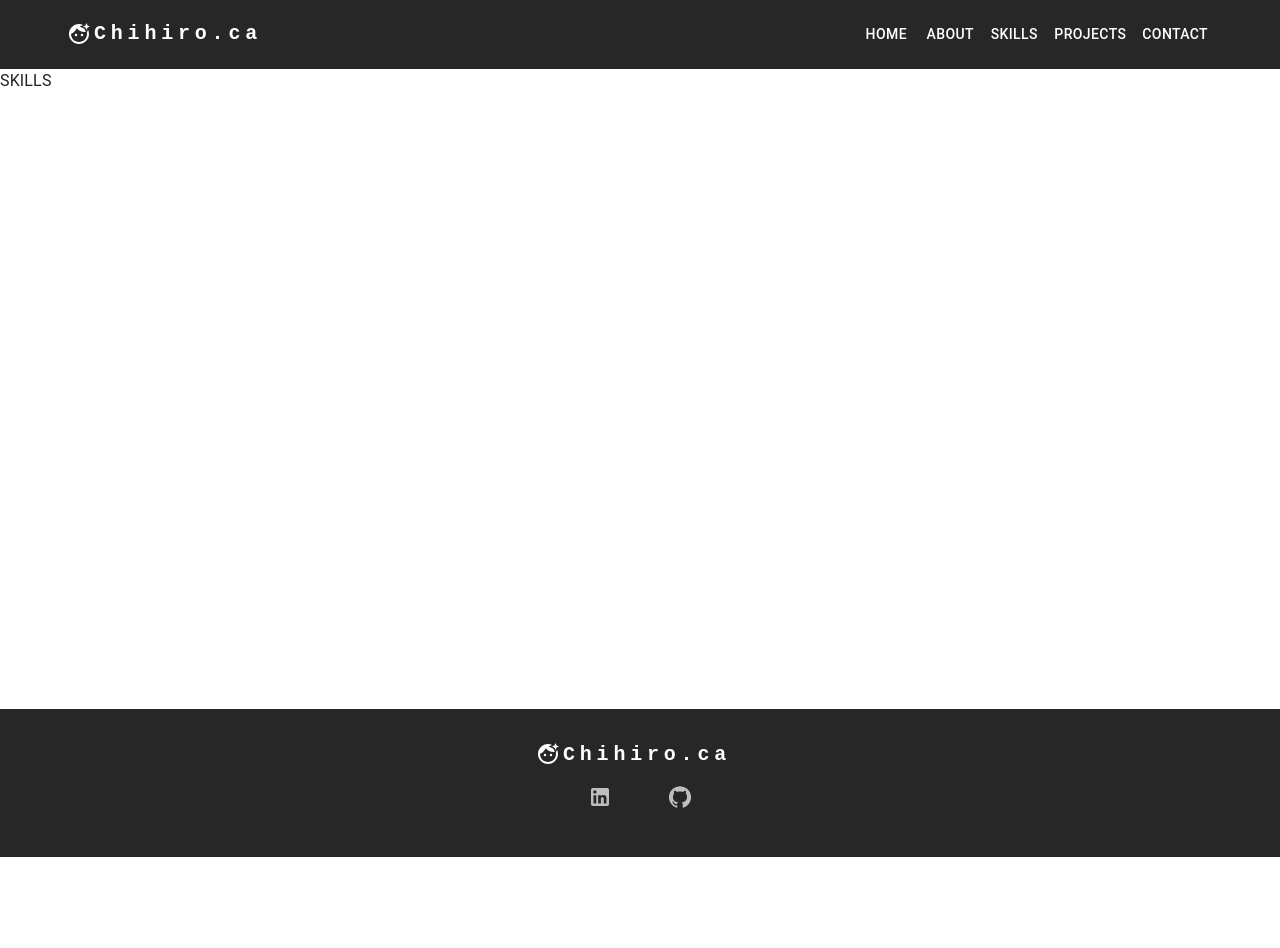
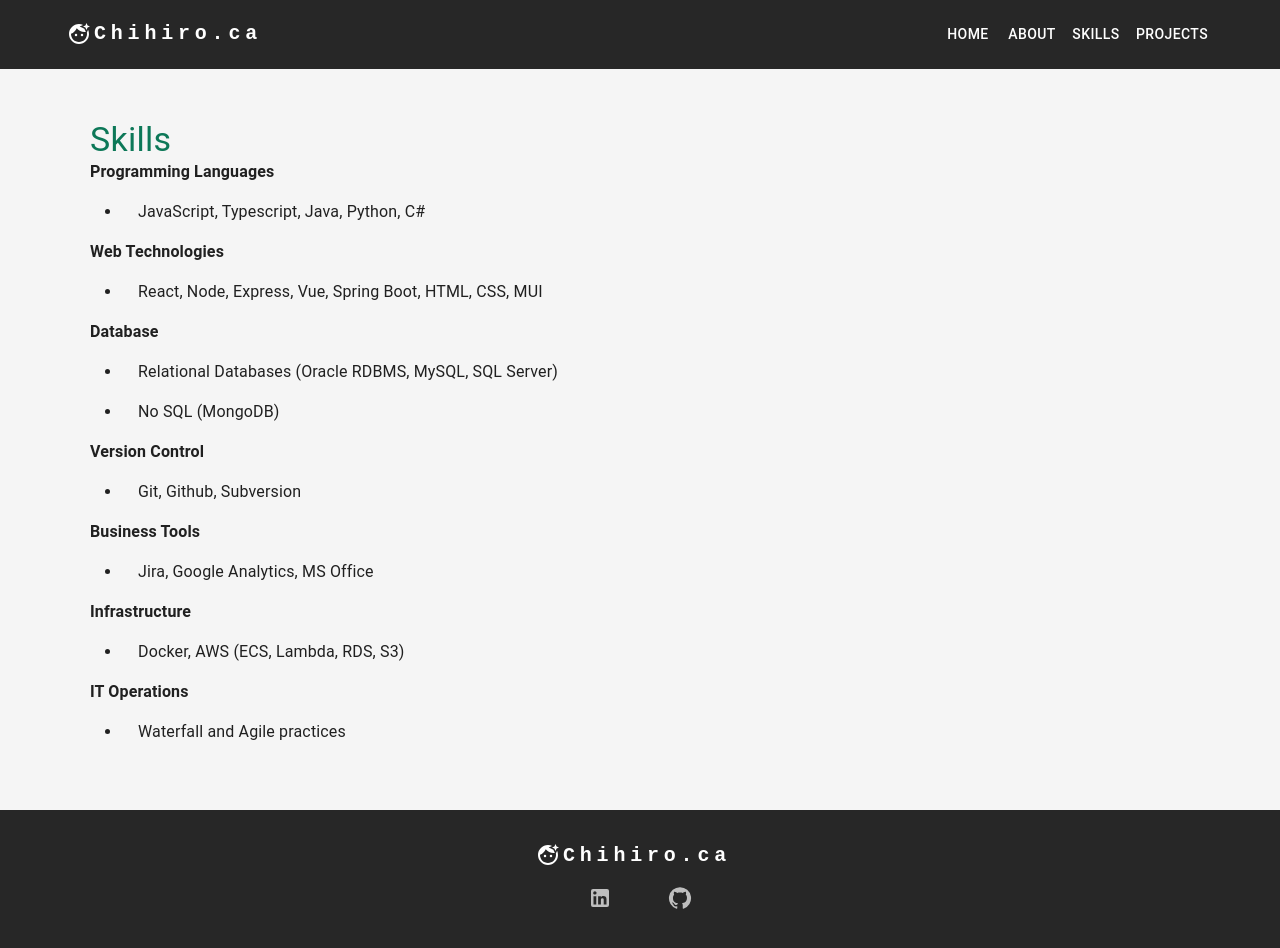
Before and after one commit to Chihiro88G/aboutme-docker, a React (Create React App) app: page /skills in a window 1280 px wide. Shown: the top 948 px of the page. Before the commit the page ends 857 px from the top, so only its background shows below. Built offline with nearby package versions, Linux system fonts and the light colour scheme; the HTML template or start-up script is replaced by a standard one.

Commit message:
added skills page

```diff
--- a/src/pages/Skills.js
+++ b/src/pages/Skills.js
@@ -1,8 +1,108 @@
-import { Box } from "@mui/material";
+import { Box, Typography, useMediaQuery } from "@mui/material";
+import List from '@mui/material/List';
+import ListItem from '@mui/material/ListItem';
 
 export default function Skills() {
+  const isDesktop = useMediaQuery('(min-width: 960px)');
 
   return (
-    <Box>SKILLS</Box>
+    <Box
+      sx={{
+        backgroundColor: 'whitesmoke',
+        backgroundRepeat: 'no-repeat',
+        backgroundSize: 'cover'
+      }}
+    >
+      <Box
+        sx={{
+          display: 'block',
+          height: '100%',
+          margin: '0 auto',
+          padding: isDesktop ? '50px' : '40px',
+        }}
+        maxWidth="lg"
+      >
+      <Typography
+        variant={isDesktop ? 'h4' : 'h6'}
+        color='#0d7858'
+      >
+        Skills
+      </Typography>
+
+      <Typography fontWeight='bold'>
+        Programming Languages
+      </Typography>
+
+      <List sx={{ listStyleType: 'disc', pl: 4 }}>
+        <ListItem sx={{ display: 'list-item' }}>
+          JavaScript, Typescript, Java, Python, C#
+        </ListItem>
+      </List>
+
+      <Typography fontWeight='bold'>
+        Web Technologies
+      </Typography>
+
+      <List sx={{ listStyleType: 'disc', pl: 4 }}>
+        <ListItem sx={{ display: 'list-item' }}>
+          React, Node, Express, Vue, Spring Boot, HTML, CSS, MUI
+        </ListItem>
+      </List>
+
+      <Typography fontWeight='bold'>
+        Database
+      </Typography>
+
+      <List sx={{ listStyleType: 'disc', pl: 4 }}>
+        <ListItem sx={{ display: 'list-item' }}>
+          Relational Databases (Oracle RDBMS, MySQL, SQL Server)
+        </ListItem>
+        <ListItem sx={{ display: 'list-item' }}>
+        No SQL (MongoDB)
+        </ListItem>
+      </List>
+
+      <Typography fontWeight='bold'>
+        Version Control
+      </Typography>
+
+      <List sx={{ listStyleType: 'disc', pl: 4 }}>
+        <ListItem sx={{ display: 'list-item' }}>
+          Git, Github, Subversion
+        </ListItem>
+      </List>
+
+      <Typography fontWeight='bold'>
+        Business Tools
+      </Typography>
+
+      <List sx={{ listStyleType: 'disc', pl: 4 }}>
+        <ListItem sx={{ display: 'list-item' }}>
+          Jira, Google Analytics, MS Office
+        </ListItem>
+      </List>
+
+      <Typography fontWeight='bold'>
+        Infrastructure
+      </Typography>
+
+      <List sx={{ listStyleType: 'disc', pl: 4 }}>
+        <ListItem sx={{ display: 'list-item' }}>
+          Docker, AWS (ECS, Lambda, RDS, S3)
+        </ListItem>
+      </List>
+
+      <Typography fontWeight='bold'>
+        IT Operations
+      </Typography>
+
+      <List sx={{ listStyleType: 'disc', pl: 4 }}>
+        <ListItem sx={{ display: 'list-item' }}>
+          Waterfall and Agile practices
+        </ListItem>
+      </List>
+
+    </Box>
+  </Box>
   )
 }
--- a/src/utils/getPages.js
+++ b/src/utils/getPages.js
@@ -5,7 +5,6 @@ export function getPages() {
     { name: 'About', path: '/about' },
     { name: 'Skills', path: '/skills' },
     { name: 'Projects', path: '/projects' },
-    { name: 'Contact', path: '/contact' },
   ]
 
   return pages;
```
